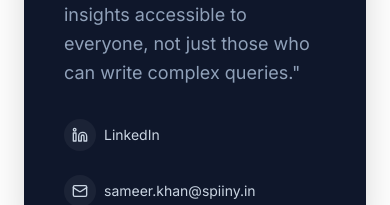
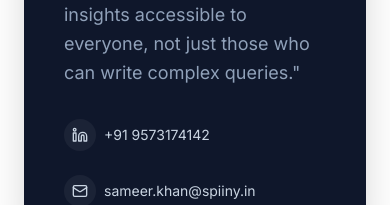
Before and after one commit to muskaaaan07/spiiny, a React (Vite) app: page / in a window 390 px wide. Shown: the part 4420-4625 px from the top of the page. Built offline with nearby package versions, Linux system fonts and the light colour scheme.

Commit message:
Update LinkedIn span with phone number

```diff
--- a/src/components/Founder.jsx
+++ b/src/components/Founder.jsx
@@ -37,7 +37,7 @@
                     <div className="w-8 h-8 rounded-full bg-white/5 flex items-center justify-center">
                       <Linkedin size={16} />
                     </div>
-                    <span className="text-sm">LinkedIn</span>
+                    <span className="text-sm">+91 9573174142</span>
                   </div>
                   <div className="flex items-center gap-2 text-slate-300">
                     <div className="w-8 h-8 rounded-full bg-white/5 flex items-center justify-center">
```
